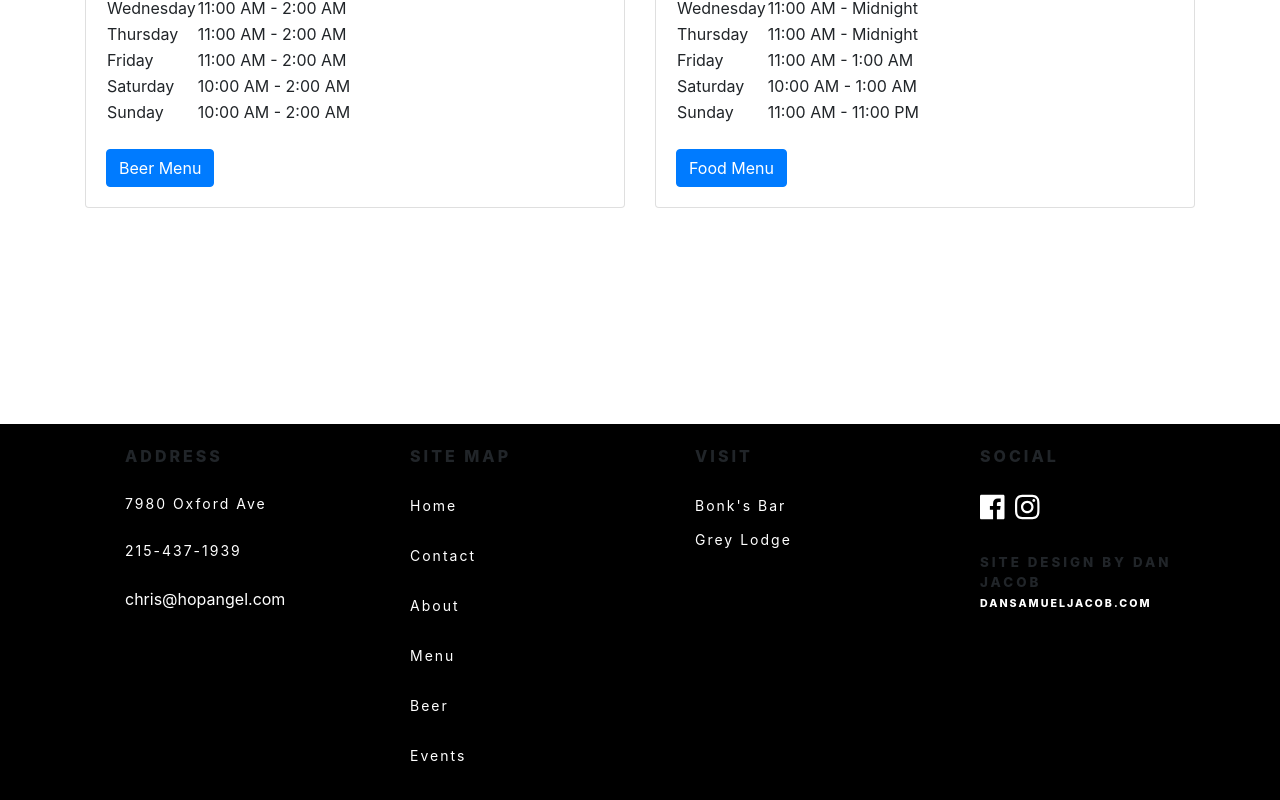
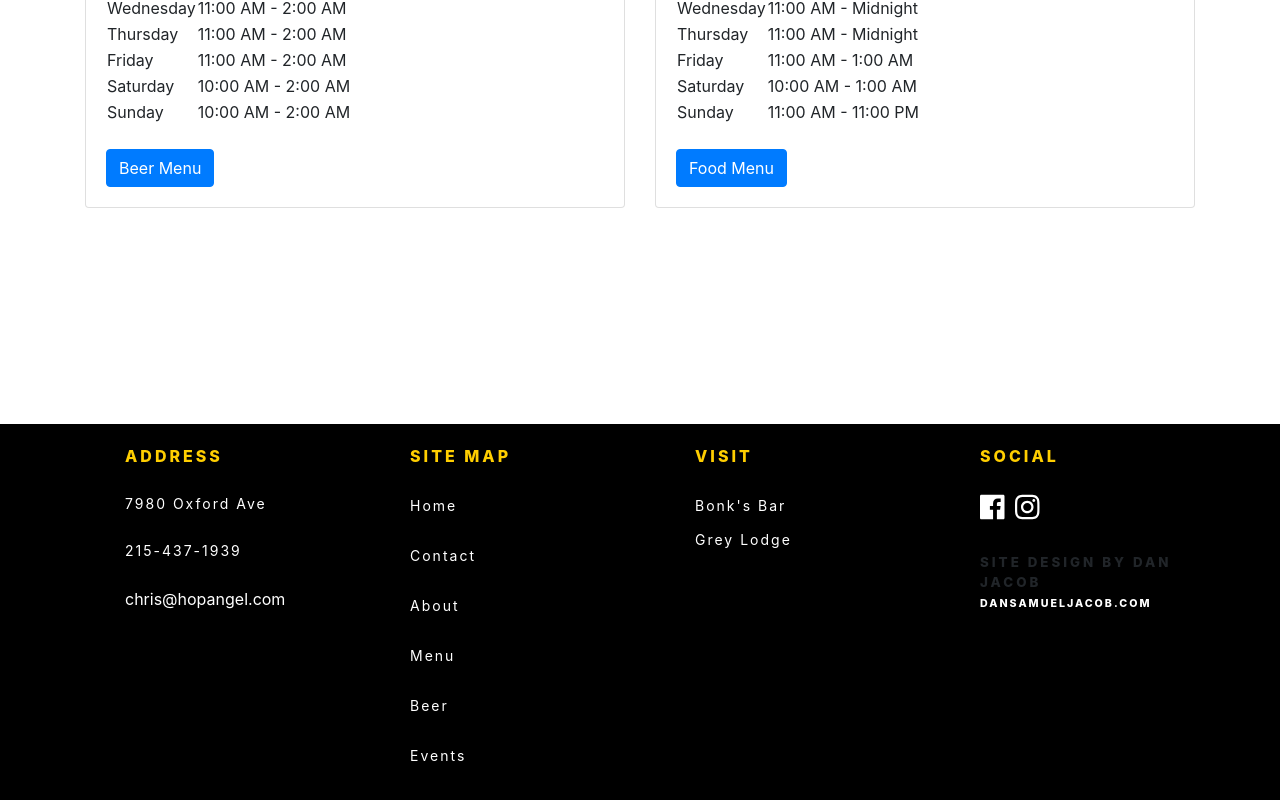
Before and after one commit to DanJacobCodes/Hop-Angel-Site-Redesign, an Angular app: page / in a window 1280 px wide. Shown: the part 1449-2249 px from the top of the page. Built offline with nearby package versions, Linux system fonts and the light colour scheme; a web font is replaced by a local one.

Commit message:
add some color to footer column headers

```diff
--- a/src/app/footer/footer.component.css
+++ b/src/app/footer/footer.component.css
@@ -51,3 +51,7 @@
 #brand {
   font-size: 10pt;
 }
+
+.footerColHeaders {
+  color: #FFCE00;
+}
--- a/src/app/footer/footer.component.html
+++ b/src/app/footer/footer.component.html
@@ -11,7 +11,7 @@
 
                 <div class="col-lg-3 col-md-3 col-sm-6 col-xs-12">
                     <ul class="adress">
-                         <span>Address</span>
+                         <span class="footerColHeaders">Address</span>
                          <li>
                          	<a class="top" href="https://www.google.com/maps/place/Hop+Angel+Brauhaus/@40.0770311,-75.0854386,15z/data=!4m5!3m4!1s0x0:0x74a6611e8e91bbd3!8m2!3d40.0770311!4d-75.0854386">
 
@@ -31,7 +31,7 @@
 
                 <div class="col-lg-3 col-md-3 col-sm-6 col-xs-12">
                     <ul class="contact">
-                         <span>Site Map</span>
+                         <span class="footerColHeaders">Site Map</span>
                          <li>
                          	<p><a routerLink = "">Home</a></p>
                           </li>
@@ -63,7 +63,7 @@
 
                 <div class="col-lg-3 col-md-3 col-sm-6 col-xs-12">
                     <ul class="contact">
-                         <span>Visit</span>
+                         <span class="footerColHeaders">Visit</span>
                          <li>
                             <a href="www.bonksbar.col-md-3	">Bonk's Bar</a>
                           </li>
@@ -77,7 +77,7 @@
 
                 <div class="col-lg-3 col-md-3 col-sm-6 col-xs-12">
                    <ul class="social">
-                              <span>Social</span>
+                              <span class="footerColHeaders">Social</span>
                                <li id="fb">
                                     <a href="#"><i class="fab fa-facebook fa-2x"></i></a>
                                </li>
```
